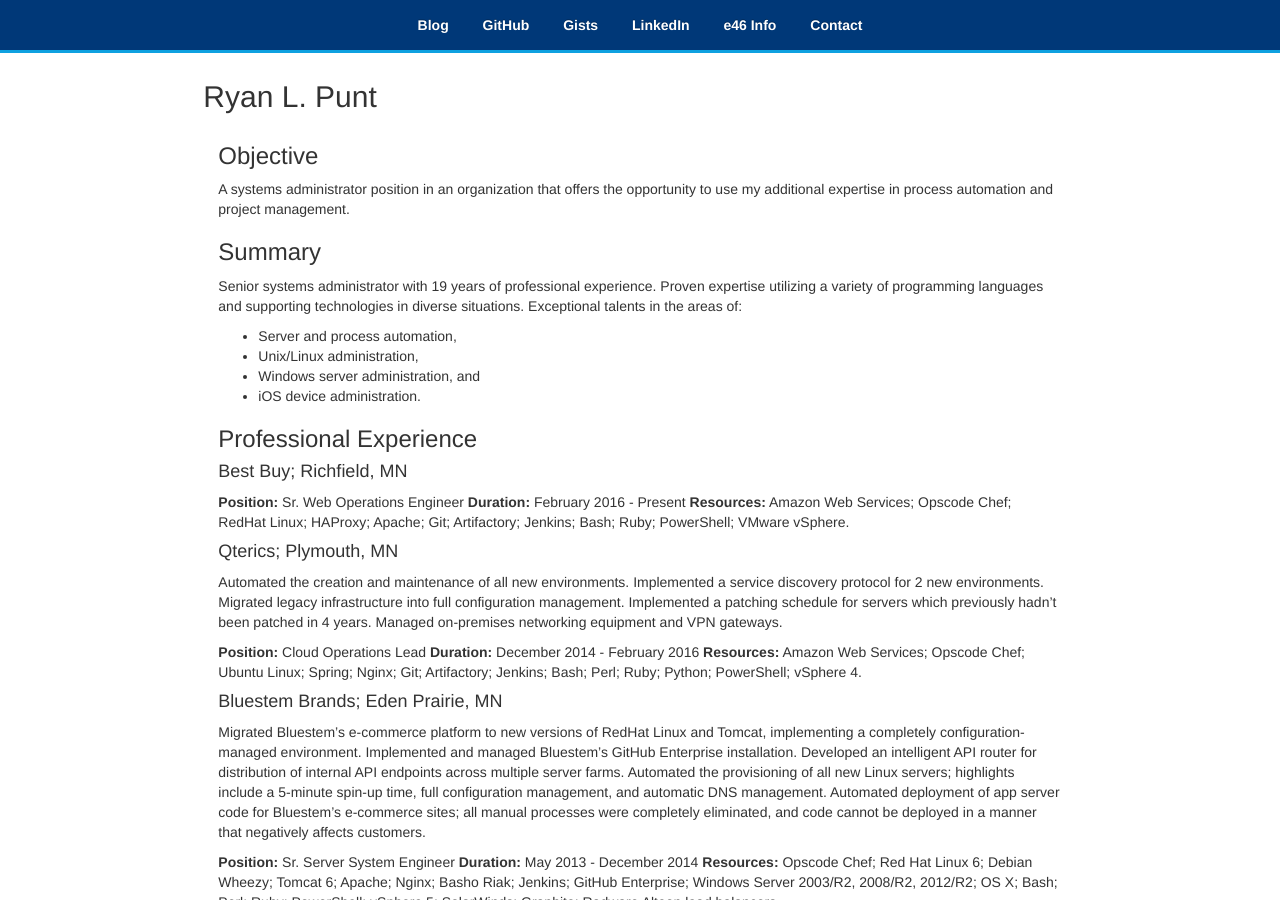
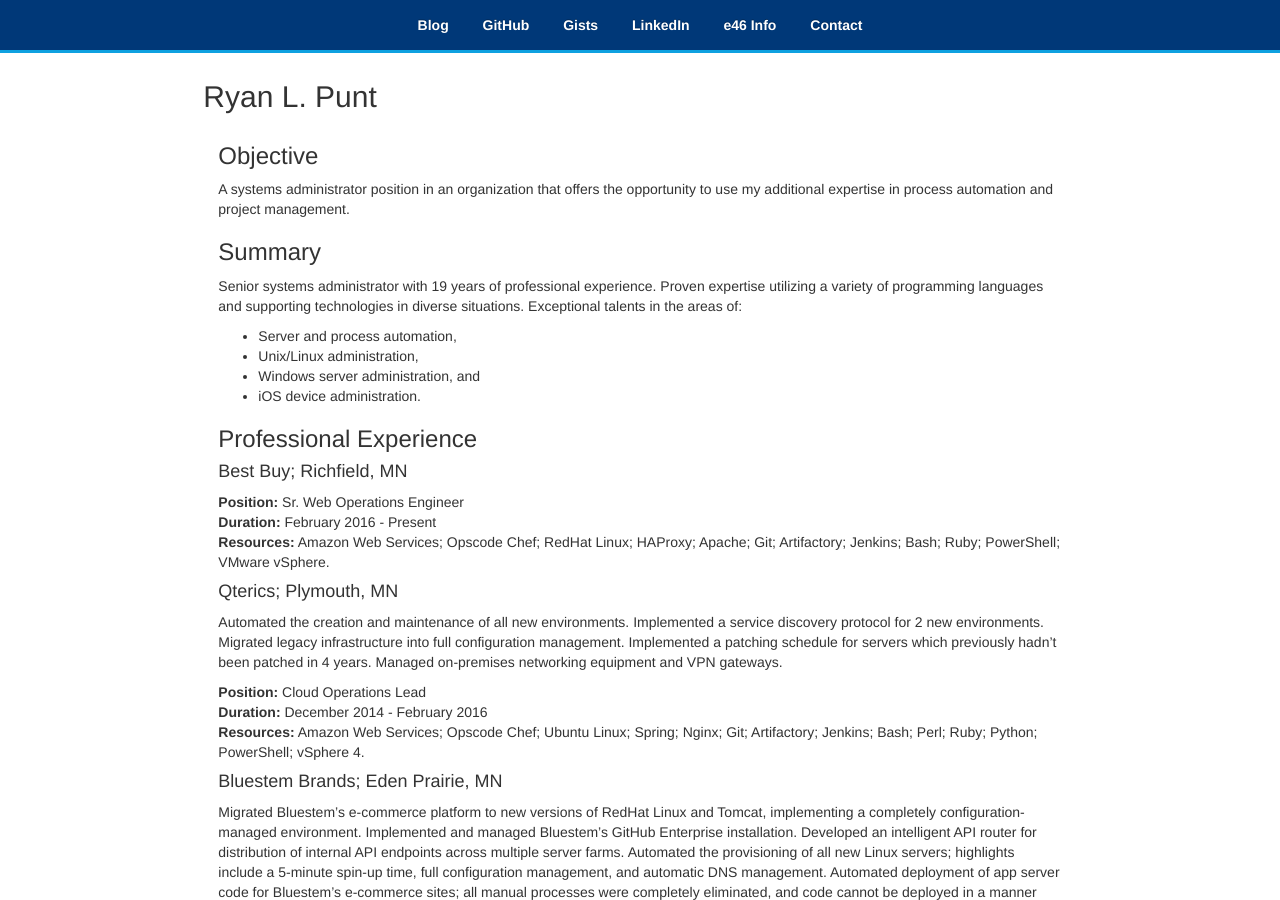
Before and after one commit to rpunt/rpunt.github.io, a Jekyll site: the page built from index.md, in a window 1280 px wide and 900 px high. Built offline with Jekyll 4.4.1, drawn with Linux system fonts in a browser that asks for light colours; our own code applies the rules of GitHub Pages for plain Markdown files.

Commit message:
restore line breaks

```diff
--- a/index.md
+++ b/index.md
@@ -18,56 +18,56 @@
 
 #### Best Buy; Richfield, MN
 
-**Position:** Sr. Web Operations Engineer
-**Duration:** February 2016 - Present
+**Position:** Sr. Web Operations Engineer<br />
+**Duration:** February 2016 - Present<br />
 **Resources:** Amazon Web Services; Opscode Chef; RedHat Linux; HAProxy; Apache; Git; Artifactory; Jenkins; Bash; Ruby; PowerShell; VMware vSphere.
 
 #### Qterics; Plymouth, MN
 
 Automated the creation and maintenance of all new environments. Implemented a service discovery protocol for 2 new environments. Migrated legacy infrastructure into full configuration management. Implemented a patching schedule for servers which previously hadn't been patched in 4 years. Managed on-premises networking equipment and VPN gateways.
 
-**Position:** Cloud Operations Lead
-**Duration:** December 2014 - February 2016
+**Position:** Cloud Operations Lead<br />
+**Duration:** December 2014 - February 2016<br />
 **Resources:** Amazon Web Services; Opscode Chef; Ubuntu Linux; Spring; Nginx; Git; Artifactory; Jenkins; Bash; Perl; Ruby; Python; PowerShell; vSphere 4.
 
 #### Bluestem Brands; Eden Prairie, MN
 
 Migrated Bluestem’s e-commerce platform to new versions of RedHat Linux and Tomcat, implementing a completely configuration-managed environment. Implemented and managed Bluestem’s GitHub Enterprise installation. Developed an intelligent API router for distribution of internal API endpoints across multiple server farms. Automated the provisioning of all new Linux servers; highlights include a 5-minute spin-up time, full configuration management, and automatic DNS management. Automated deployment of app server code for Bluestem’s e-commerce sites; all manual processes were completely eliminated, and code cannot be deployed in a manner that negatively affects customers.
 
-**Position:** Sr. Server System Engineer
-**Duration:** May 2013 - December 2014
+**Position:** Sr. Server System Engineer<br />
+**Duration:** May 2013 - December 2014<br />
 **Resources:** Opscode Chef; Red Hat Linux 6; Debian Wheezy; Tomcat 6; Apache; Nginx; Basho Riak; Jenkins; GitHub Enterprise; Windows Server 2003/R2, 2008/R2, 2012/R2; OS X; Bash; Perl; Ruby; PowerShell; vSphere 5; SolarWinds; Graphite; Radware Alteon load balancers.
 
 #### Covidien (Vascular Therapies GBU); Plymouth, MN
 
 Administered hardware and OS for MFGPro ERP environment; migrated MFGPro environment from Power3-era IBM hardware to HP Blades running Linux. Administered HP SIM installation to reduce hardware-related outages. Administered Nimsoft Nimbus NMS; responsible for system outage notifications for all GBU-specific computing infrastructure. Administered all GBU-specific Windows servers (comprised of a mix of 2003, 2008, 2008 R2, and 2012). Administered GBU VMWare ESX infrastructure, which hosts 90% of all GBU computing infrastructure. Installed, configured, and administered the Covidien-wide MobileIron environment for iOS device management; 15,200 iOS devices under management. Developed code-signing infrastructure for in-house iOS apps developed by third-party developers, enabling app distribution to field staff. Deployed a continuous-integration and build server for in-house Objective-C development. Developed and deployed three in-house iPad apps, and two in-house iPhone apps. Responsible for all Citrix Xenapp administration in the VT GBU.
 
-**Position:** Server Admin III
-**Duration:** February 2010 - May 2013
+**Position:** Server Admin III<br />
+**Duration:** February 2010 - May 2013<br />
 **Resources:** Red Hat Linux; Windows Server 2003, 2008, 2008 R2, 2012; OS X; Exchange 2007 and 2010; Progress RDBMS; Bash; Perl; VBScript; PowerShell; vSphere 4; Compellent SANs; HP EVA SANs; HP C-class blade chassis; HP B-class blades; MobileIron MDM platform; Apple iOS developer portal; Objective C; XenApp 6.0.
 
 #### The Evangelical Lutheran Good Samaritan Society; Sioux Falls, SD
 
 Administered 300 servers whose functions range from file services to enterprise authentication. Supervised a team of three; oversaw the day-to-day operation and support for 3,500 end-user computers on the 250-site corporate WAN; 219 time clocks; and the use of LANDesk for systems management and patching. Virtualized 39 servers, simultaneously providing for disaster recovery and retiring 39 pieces of legacy hardware. Managed, to completion, the in-field replacement of 205 servers. Managed, to completion, the in-field replacement of 3,500 client computers; automated the setup process to allow deployment with zero user interaction. Implemented disaster recovery plans for 5 applications and 25 servers. Implemented access controls on our Macintosh environment via the corporate LDAP directory as well as systems management software for the clients.
 
-**Position:** Network Computer Systems Administrator 2
-**Duration:** August 2005 - February 2010
+**Position:** Network Computer Systems Administrator 2<br />
+**Duration:** August 2005 - February 2010<br />
 **Resources:** Debian and Red Hat Linux; Windows Server and XP; OS X; WYSE thin clients and management software; LANDesk; WebWasher content filters; Squid proxy servers; Samba; VMware ESX; Bash; Perl; VBScript
 
 #### Sencore Inc.; Sioux Falls, SD
 
 Responsible for all Active Directory and Exchange Server administration. Duties included GPO creation, replication scheme setup and maintenance, and disaster recovery planning. Wrote a custom printer driver, which allowed database and financial reports to be printed directly to PDF and realizing a savings of 300,000 printed pages per calendar year. Migrated HP-UX hardware, software, and database systems to updated versions of each, achieving the mandated zero-downtime project goal. Managed IT helpdesk; responsible for end-user support in a Windows XP environment. Administered the day-to-day operations of both Unix and Windows servers. Served as Webmaster for Corporate Intranet.
 
-**Position:** Systems Analyst 2
-**Duration:** October 2001 – May 2005
+**Position:** Systems Analyst 2<br />
+**Duration:** October 2001 – May 2005<br />
 **Resources:** Unix, Windows, and Linux server administration; UniData RDBMS administration and programming; Perl; PHP; Visual Basic .NET; XML; HTML; CSS; Photoshop; Microsoft Office; Apache and IIS web servers
 
 #### Pella Corporation; Pella, IA
 
 Authored all daily financial reports (bookings, shipments, et. al) for presentation to Executive Management. Acted as Webmaster for the financial reporting division of Corporate Intranet. Implemented a “Metrics Dashboard” Intranet site for financial report distribution. Deployed custom OLAP queries in the form of Cognos PowerCubes for user data analysis. Maintained 3 Impromptu Catalogs and 30 custom PowerCubes on a weekly build schedule. Served as application/systems administrator for contact center, customer service, and order entry application groups.
 
-**Position:** Systems Engineer
-**Duration:** May 2000 – August 2001
+**Position:** Systems Engineer<br />
+**Duration:** May 2000 – August 2001<br />
 **Resources:** Progress 4GL RDBMS; Perl; Visual Basic; VBScript/ASP; BASH/Korn Shell; Cognos Enterprise Server; Cognos PowerPlay; Cognos Impromptu
 
 ### Language, Software, and Operating System Proficiencies
```
